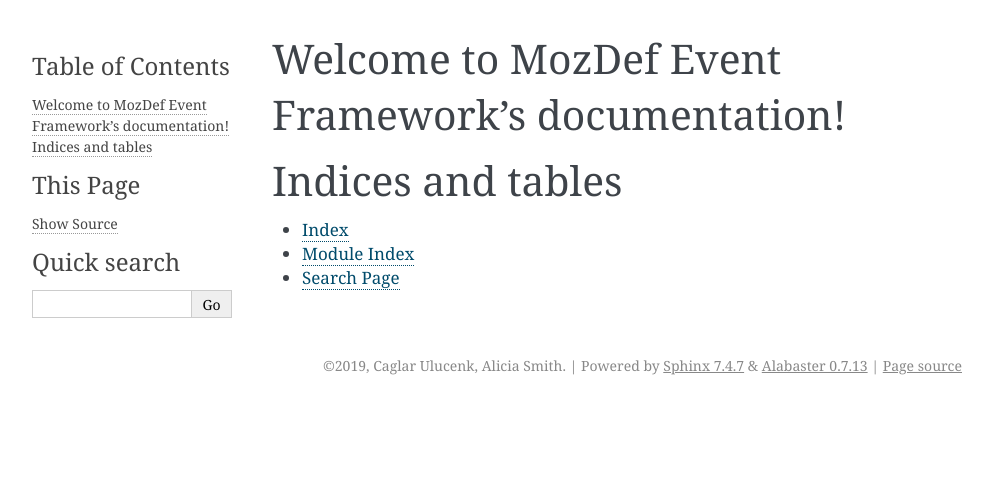
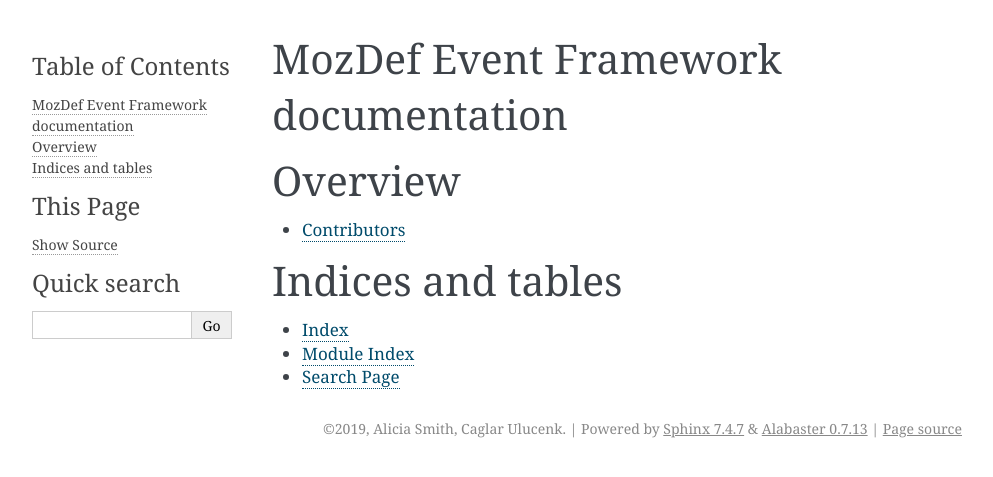
Before and after one commit to mozilla/mozdef-event-framework, a Sphinx documentation site: the page built from docs/source/index.rst, in a window 1280 px wide. Shown: the top 477 px of the page, without its empty margins (148-1141 px from the left). Built offline with Sphinx 7.4.7, drawn with Linux system fonts in a browser that asks for light colours.

```diff
--- a/docs/requirements.txt
+++ /dev/null
@@ -1,2 +0,0 @@
-sphinx
-sphinx_rtd_theme
--- a/docs/source/conf.py
+++ b/docs/source/conf.py
@@ -18,8 +18,8 @@
 # -- Project information -----------------------------------------------------
 
 project = 'MozDef Event Framework'
-copyright = '2019, Caglar Ulucenk, Alicia Smith'
-author = 'Caglar Ulucenk, Alicia Smith'
+copyright = '2019, Alicia Smith, Caglar Ulucenk'
+author = 'Alicia Smith, Caglar Ulucenk'
 
 # The full version, including alpha/beta/rc tags
 release = '0.0.1'
--- a/docs/source/index.rst
+++ b/docs/source/index.rst
@@ -1,14 +1,13 @@
-.. MozDef Event Framework documentation master file, created by
-   sphinx-quickstart on Wed Oct 16 17:32:50 2019.
-   You can adapt this file completely to your liking, but it should at least
-   contain the root `toctree` directive.
+MozDef Event Framework documentation
+====================================
 
-Welcome to MozDef Event Framework's documentation!
-==================================================
+Overview
+========
 
 .. toctree::
    :maxdepth: 2
-   :caption: Contents:
+
+   contributors
 
 
 
```
Also changed, not shown: 2 other files.
